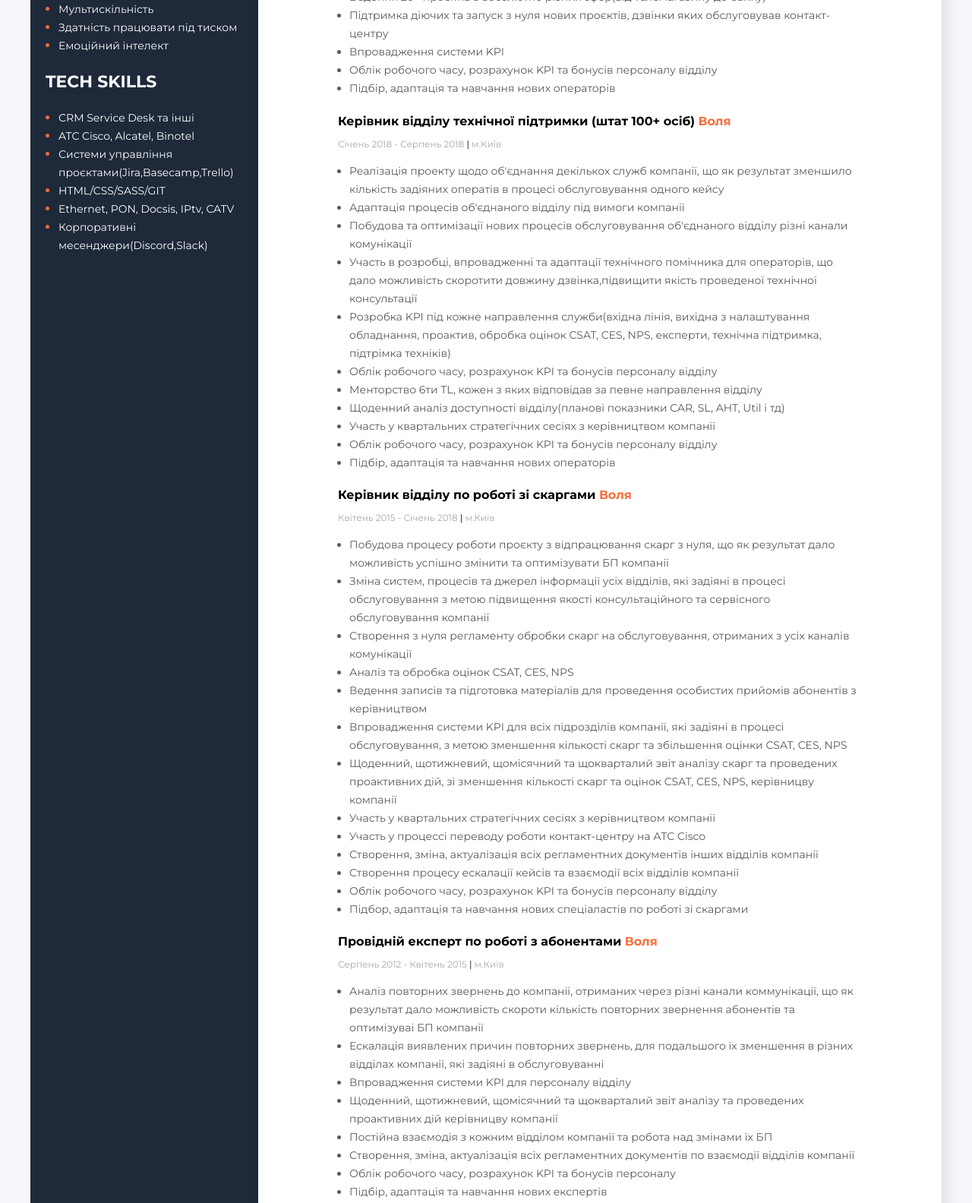
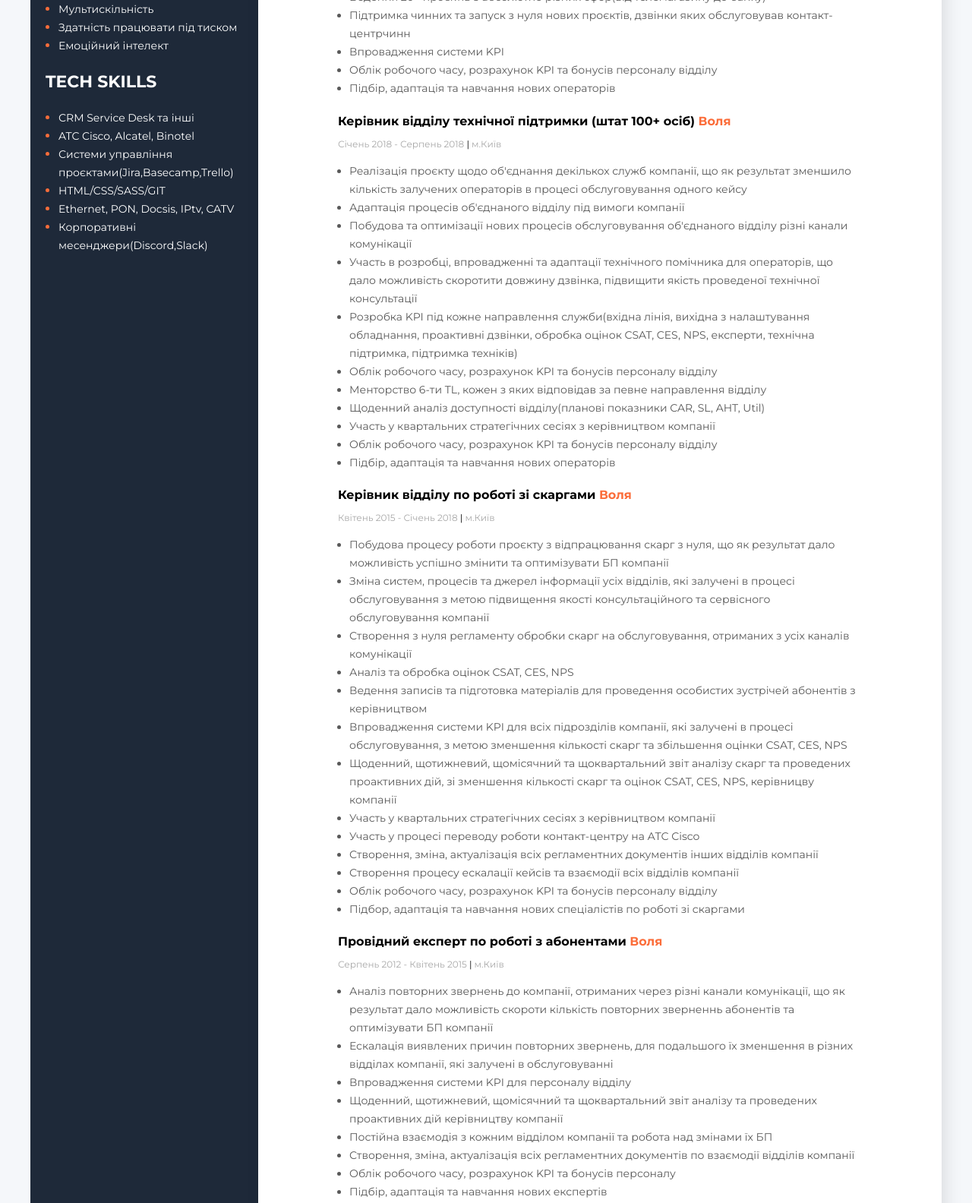
Before and after one commit to OVashchenko91/rezume, a website: page index.html in a window 1280 px wide. Shown: the part 969-2553 px from the top of the page at 76% size. Drawn offline with Linux system fonts and the light colour scheme.

Commit message:
Update index.html

```diff
--- a/index.html
+++ b/index.html
@@ -19,12 +19,12 @@
         <div class="about">
             <h2 class="about-pisition">Керівник контакт-центру</h2>
                 <p class="period">Віддалено або змішана форма роботи</p>
-            <p class="period">Бажаний рівень заробітньої плати від 40 тисяч гривень</p>
+            <p class="period">Бажаний рівень заробітної плати від 40 тисяч гривень</p>
             <h1 class="about-name">Оксана Ващенко</h1>
 
             <p class="about-description">
 
-                Маю 13 років досвіду обслуговування клієнтів через різні канали коммунікації. Більше 10 років керую командою менеджерів з обслуговування та технічної консультації клієнтів через різні канали комунікації. Маю гнучкий підхід в управлінні персоналом. Маю декілька практичних кейсів впровадження роботи нових відділів з нуля.
+                Маю 13 років досвіду обслуговування клієнтів через різні канали комунікації. Понад 10 років керую командою менеджерів з обслуговування та технічної консультації клієнтів через різні канали комунікації. Маю гнучкий підхід в управлінні персоналом. Маю декілька практичних кейсів впровадження роботи нових відділів з нуля.
             </p>
 
         </div>
@@ -70,9 +70,9 @@
                 <p class="period">Грудень 2018 - працюю до тепер <span class="line">|</span> м.Київ</p>
                 <ul class="work-list">
                     <li class="work-list-item">Повний перезапуск процесів роботи контакт-центру</li>
-                    <li class="work-list-item">Написання технічних завдань, щодо внесення змін та створення нових функції в CRM</li>
+                    <li class="work-list-item">Написання технічних завдань, щодо внесення змін та створення нових функцій в CRM</li>
                     <li class="work-list-item">Повна підтримка життєдіяльності майданчика СС</li>
-                    <li class="work-list-item">Вирішення нестрандартних, складних звернення абонентів</li>
+                    <li class="work-list-item">Вирішення нестандартних, складних звернень абонентів</li>
                     <li class="work-list-item">Автоматизація процесів oбслуговування(удосконалення обробки кейсів через CRM систему, IVR, чат)</li>
                     <li class="work-list-item">Створення бази знань</li>
                     <li class="work-list-item">Створення системи навчання нових операторів</li>
@@ -88,7 +88,7 @@
                 <ul class="work-list">
                     <li class="work-list-item">Відкриття майданчика контакт-центру з нуля та повна підтримка його життєдіяльності </li>
                     <li class="work-list-item">Ведення 20+ проєктів з абсолютно різних сфер(від телемагазину до банку)</li>
-                    <li class="work-list-item">Підтримка діючих та запуск з  нуля нових проєктів, дзвінки яких обслуговував контакт-центру</li>
+                    <li class="work-list-item">Підтримка чинних та запуск з  нуля нових проєктів, дзвінки яких обслуговував контакт-центрчинн</li>
                     <li class="work-list-item">Впровадження системи KPI</li>
                     <li class="work-list-item">Облік робочого часу, розрахунок KPI та бонусів персоналу відділу</li>
                     <li class="work-list-item">Підбір, адаптація та навчання нових операторів</li>
@@ -101,14 +101,14 @@
                 <h4 class="work-position"> Керівник відділу технічної підтримки (штат 100+ осіб) <span class="organization"> Воля</span> </h4>
                 <p class="period">Січень 2018 - Серпень 2018 <span class="line">|</span> м.Київ</p>
                 <ul class="work-list">
-                    <li class="work-list-item">Реалізація проекту щодо об'єднання декількох служб компанії, що як результат зменшило кількість задіяних оператів в процесі обслуговування одного кейсу</li>
+                    <li class="work-list-item">Реалізація проєкту щодо об'єднання декількох служб компанії, що як результат зменшило кількість залучених операторів в процесі обслуговування одного кейсу</li>
                     <li class="work-list-item">Адаптація процесів об'єднаного відділу під вимоги компанії</li>
                     <li class="work-list-item">Побудова та оптимізації нових процесів обслуговування об'єднаного відділу різні канали комунікації</li>
-                    <li class="work-list-item">Участь в розробці, впровадженні та адаптації технічного помічника для операторів, що дало можливість скоротити довжину дзвінка,підвищити якість проведеної технічної консультації</li>
-                    <li class="work-list-item">Розробка KPI під кожне направлення служби(вхідна лінія, вихідна з налаштування обладнання, проактив, обробка оцінок CSAT, CES, NPS, експерти, технічна підтримка, підтрімка техніків)</li>
+                    <li class="work-list-item">Участь в розробці, впровадженні та адаптації технічного помічника для операторів, що дало можливість скоротити довжину дзвінка, підвищити якість проведеної технічної консультації</li>
+                    <li class="work-list-item">Розробка KPI під кожне направлення служби(вхідна лінія, вихідна з налаштування обладнання, проактивні дзвінки, обробка оцінок CSAT, CES, NPS, експерти, технічна підтримка, підтримка техніків)</li>
                     <li class="work-list-item">Облік робочого часу, розрахунок KPI та бонусів персоналу відділу</li>
-                    <li class="work-list-item">Менторство 6ти TL, кожен з яких відповідав за певне направлення відділу</li>
-                    <li class="work-list-item">Щоденний аналіз доступності відділу(планові показники CAR, SL, AHT, Util і тд)</li>
+                    <li class="work-list-item">Менторство 6-ти TL, кожен з яких відповідав за певне направлення відділу</li>
+                    <li class="work-list-item">Щоденний аналіз доступності відділу(планові показники CAR, SL, AHT, Util)</li>
                     <li class="work-list-item">Участь у квартальних стратегічних сесіях з керівництвом компанії</li>
                     <li class="work-list-item">Облік робочого часу, розрахунок KPI та бонусів персоналу відділу</li>
                     <li class="work-list-item">Підбір, адаптація та навчання нових операторів</li>
@@ -121,30 +121,30 @@
                 <p class="period">Квітень 2015 - Січень 2018 <span class="line">|</span> м.Київ</p>
                 <ul class="work-list">
                     <li class="work-list-item">Побудова процесу роботи проєкту з відпрацювання скарг з нуля, що як результат дало можливість успішно змінити та оптимізувати БП компанії </li>
-                    <li class="work-list-item">Зміна систем, процесів та джерел інформації усіх відділів, які задіяні в процесі обслуговування з метою підвищення якості консультаційного та сервісного обслуговування компанії</li>
+                    <li class="work-list-item">Зміна систем, процесів та джерел інформації усіх відділів, які залучені в процесі обслуговування з метою підвищення якості консультаційного та сервісного обслуговування компанії</li>
                     <li class="work-list-item">Створення з нуля регламенту обробки скарг на обслуговування, отриманих з усіх каналів комунікації</li>
                     <li class="work-list-item">Аналіз та обробка оцінок CSAT, CES, NPS</li>
-                    <li class="work-list-item">Ведення записів та підготовка матеріалів для проведення особистих прийомів абонентів з керівництвом</li>
-                    <li class="work-list-item">Впровадження системи KPI для всіх підрозділів компанії, які задіяні в процесі обслуговування, з метою зменшення кількості скарг та збільшення оцінки CSAT, CES, NPS</li>
-                    <li class="work-list-item">Щоденний, щотижневий, щомісячний та щокварталий звіт аналізу скарг та проведених проактивних дій, зі зменшення кількості скарг та оцінок CSAT, CES, NPS, керівницву компанії </li>
+                    <li class="work-list-item">Ведення записів та підготовка матеріалів для проведення особистих зустрічей абонентів з керівництвом</li>
+                    <li class="work-list-item">Впровадження системи KPI для всіх підрозділів компанії, які залучені в процесі обслуговування, з метою зменшення кількості скарг та збільшення оцінки CSAT, CES, NPS</li>
+                    <li class="work-list-item">Щоденний, щотижневий, щомісячний та щоквартальний звіт аналізу скарг та проведених проактивних дій, зі зменшення кількості скарг та оцінок CSAT, CES, NPS, керівницву компанії </li>
                     <li class="work-list-item">Участь у квартальних стратегічних сесіях з керівництвом компанії</li>
-                    <li class="work-list-item">Участь у процессі переводу роботи контакт-центру на АТС Cisco</li>
+                    <li class="work-list-item">Участь у процесі переводу роботи контакт-центру на АТС Cisco</li>
                     <li class="work-list-item">Створення, зміна, актуалізація всіх регламентних документів інших відділів компанії</li>
                     <li class="work-list-item">Створення процесу ескалації кейсів та взаємодії всіх відділів компанії</li>
                     <li class="work-list-item">Облік робочого часу, розрахунок KPI та бонусів персоналу відділу</li>
-                    <li class="work-list-item">Підбор, адаптація та навчання нових спеціаластів по роботі зі скаргами</li>
+                    <li class="work-list-item">Підбор, адаптація та навчання нових спеціалістів по роботі зі скаргами</li>
 
                 </ul>
             </div>
 
             <div>
-                <h4 class="work-position"> Провідній експерт по роботі з абонентами <span class="organization">Воля</span> </h4>
+                <h4 class="work-position"> Провідний експерт по роботі з абонентами <span class="organization">Воля</span> </h4>
                 <p class="period">Серпень 2012 - Квітень 2015 <span class="line">|</span> м.Київ</p>
                 <ul class="work-list">
-                    <li class="work-list-item">Аналіз повторних звернень до компанії, отриманих через різні канали коммунікації, що як результат дало можливість скороти кількість повторних звернення абонентів та оптимізуваі БП компанії </li>
-                    <li class="work-list-item">Ескалація виявлених причин повторних звернень, для подальшого їх зменшення в різних відділах компанії, які задіяні в обслуговуванні</li>
+                    <li class="work-list-item">Аналіз повторних звернень до компанії, отриманих через різні канали комунікації, що як результат дало можливість скороти кількість повторних зверненнь абонентів та оптимізувати БП компанії </li>
+                    <li class="work-list-item">Ескалація виявлених причин повторних звернень, для подальшого їх зменшення в різних відділах компанії, які залучені в обслуговуванні</li>
                     <li class="work-list-item">Впровадження системи KPI для персоналу відділу</li>
-                    <li class="work-list-item">Щоденний, щотижневий, щомісячний та щокварталий звіт аналізу та проведених проактивних дій керівницву компанії </li>
+                    <li class="work-list-item">Щоденний, щотижневий, щомісячний та щоквартальний звіт аналізу та проведених проактивних дій керівництву компанії </li>
                     <li class="work-list-item">Постійна взаємодія з кожним відділом компанії та робота над змінами їх БП</li>
                     <li class="work-list-item">Створення, зміна, актуалізація всіх регламентних документів по взаємодії відділів компанії</li>
                     <li class="work-list-item">Облік робочого часу, розрахунок KPI та бонусів персоналу</li>
```
